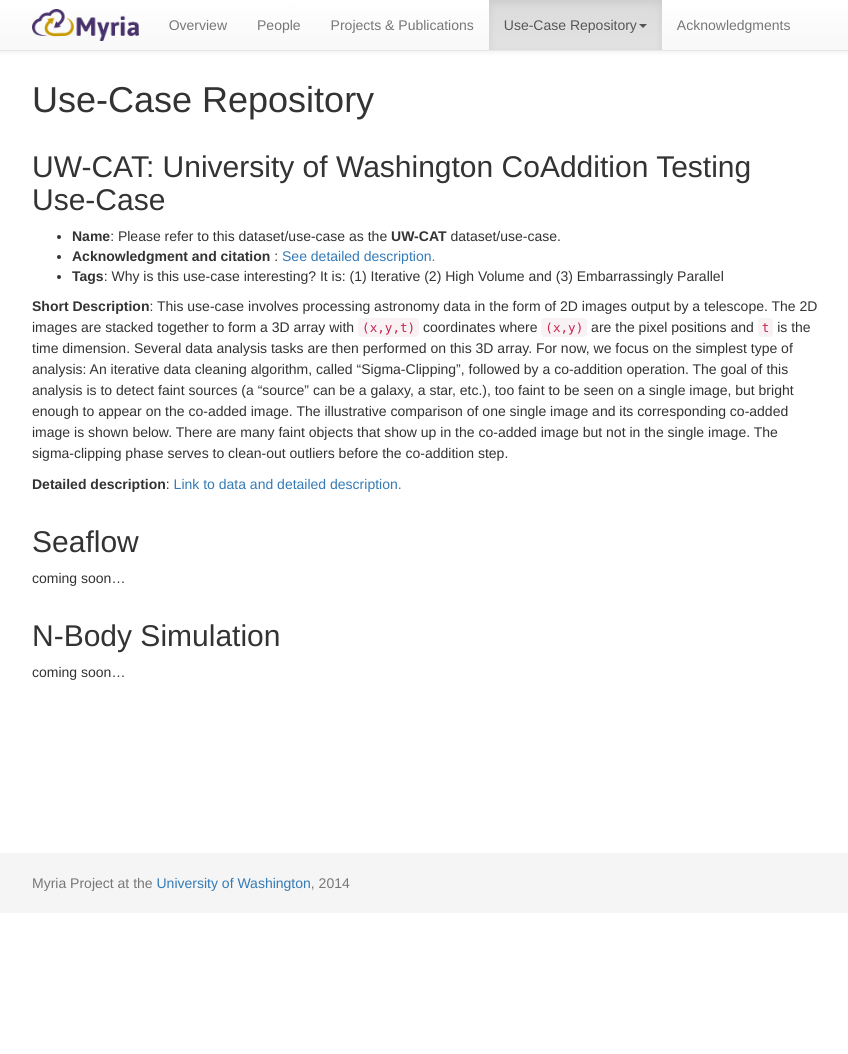
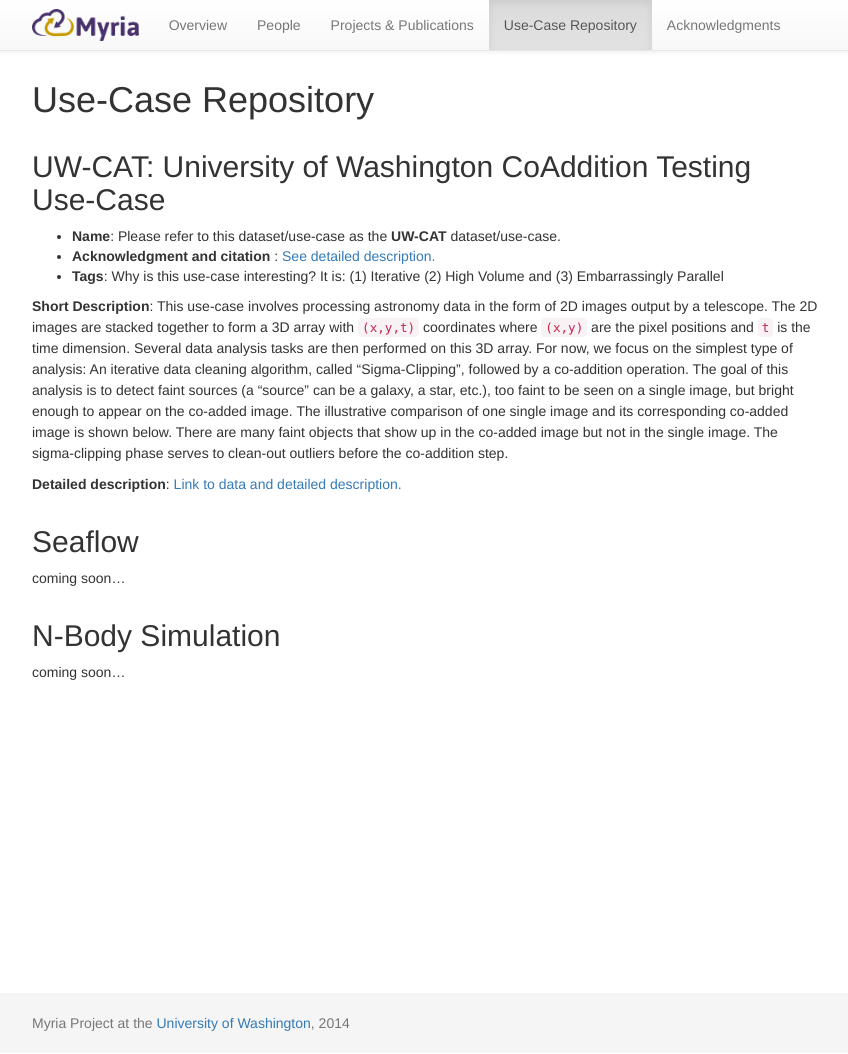
Before and after one commit to uwescience/myria-website, a Jekyll site: the page built from repository/index.markdown, in a window 1280 px wide and 1054 px high. Shown: the whole window, without its empty margins (213-1061 px from the left). Built offline with Jekyll 4.4.1, drawn with Linux system fonts in a browser that asks for light colours; nearby versions of some CDN libraries; Markdown is read by kramdown in place of the engine named in the settings.

Commit message:
Remove dropdown as asked by @ryanmaas

```diff
--- a/_layouts/default.html
+++ b/_layouts/default.html
@@ -34,12 +34,7 @@
             <li><a href="{{ site.baseurl}}/#overview" data-target="#overview">Overview</a></li>
             <li><a href="{{ site.baseurl}}/#people" data-target="#people">People</a></li>
             <li><a href="{{ site.baseurl}}/#publications" data-target="#publications">Projects & Publications</a></li>
-            <li class="dropdown">
-              <a href="{{ site.baseurl}}/repository/" data-target="#usecases">Use-Case Repository<b class="caret"></b></a>
-              <ul class="dropdown-menu">
-                <li><a href="{{ site.baseurl}}/repository/uw-cat.html">CoAddition Testing</a></li>
-              </ul>
-            </li>
+            <li><a href="{{ site.baseurl}}/#usecases" data-target="#usecases">Use-Case Repository</a></li>
             <li><a href="{{ site.baseurl}}/#ack" data-target="#ack">Acknowledgments</a></li>
           </ul>
         </div><!--/.nav-collapse -->
--- a/css/main.css
+++ b/css/main.css
@@ -26,12 +26,8 @@
 	margin-top: -6px;
 }
 
-ul.nav li.dropdown:hover > ul.dropdown-menu {
-    display: block;
-}
-
 #footer {
-	margin-top: 160px;
+	margin-top: 300px;
 	background-color: #f5f5f5;
 	height: 60px;
 }
```
